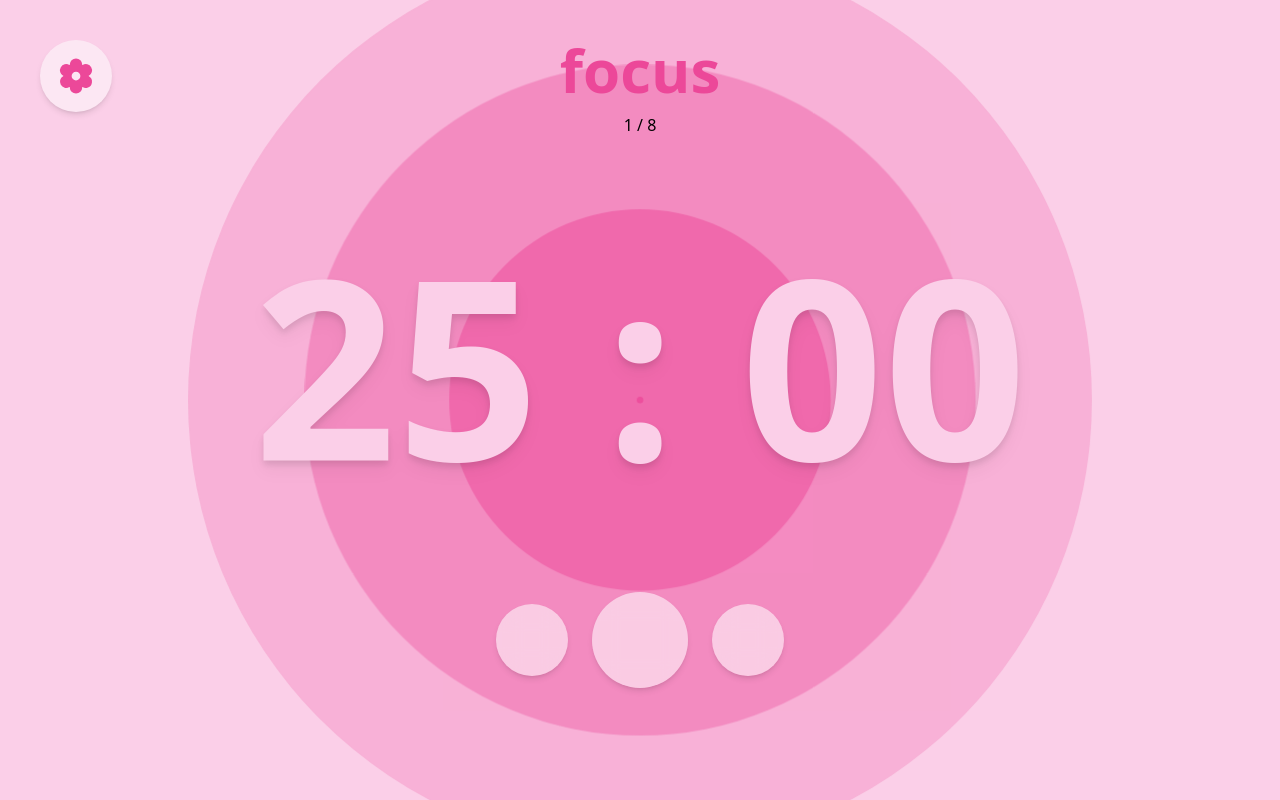
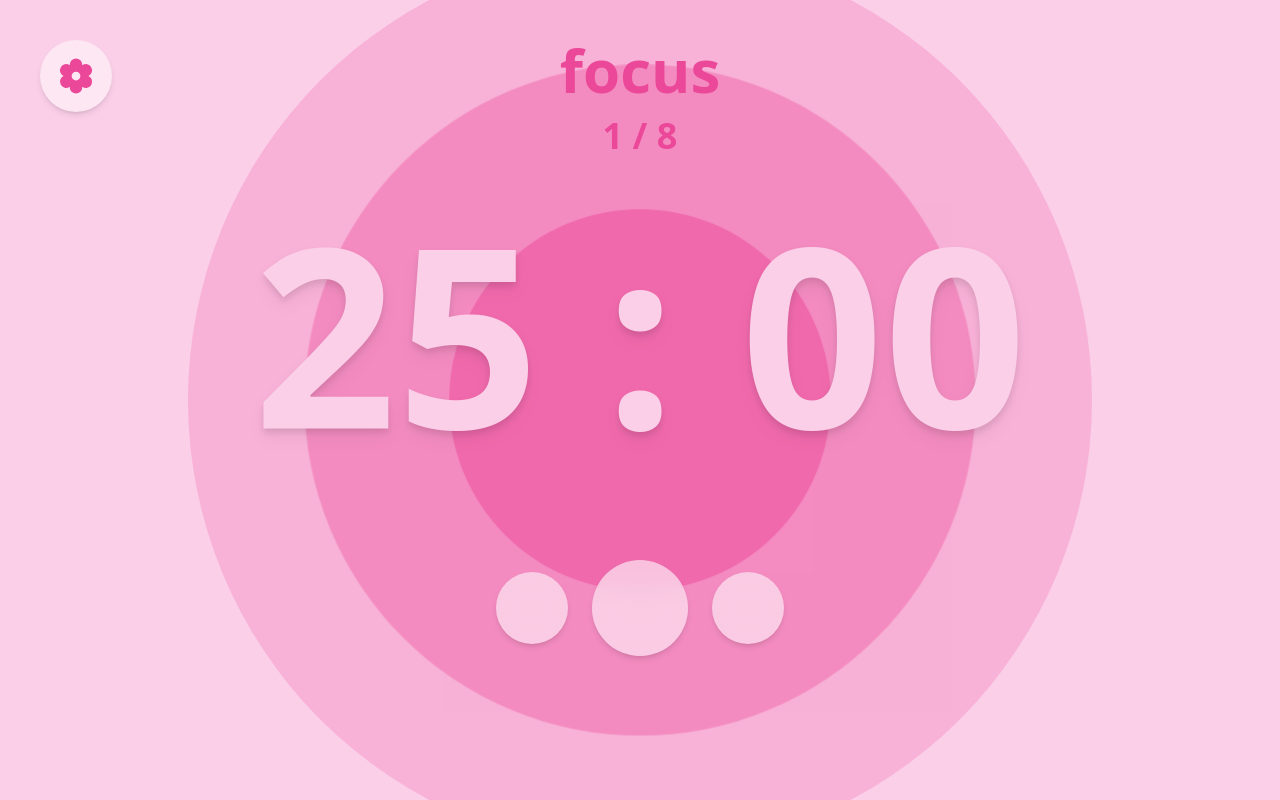
Before and after one commit to Sivdvj/blushboard, a React (Create React App) app: page / in a window 1280 px wide. Both pictures are taken after a click on the button "Pomodoro". Built offline with nearby package versions, Linux system fonts and the light colour scheme; some icons are missing.

Commit message:
chore: update ui

```diff
--- a/src/components/pomodoro.js
+++ b/src/components/pomodoro.js
@@ -76,10 +76,10 @@ function Pomodoro({ goto }) {
         >
           <Icon icon="ph:flower-fill" className="w-10 h-10" />
         </button>
-        <h2 className="absolute z-10 top-10 text-6xl font-extrabold text-pink-500 ">
-          {mode}
-        </h2>
-        <h3>{tlaps} / 8</h3>
+        <div className="absolute z-10 top-10 flex flex-col gap-4 items-center">
+          <h2 className="text-6xl font-extrabold text-pink-500 ">{mode}</h2>
+          <h3 className="text-pink-500 font-extrabold text-4xl">{tlaps} / 8</h3>
+        </div>
         <div className="drop-shadow-lg font-extrabold text-pink-200 text-[80px] sm:text-[100px] md:text-[160px] lg:text-[250px]">
           {formatTime()}
         </div>
```
